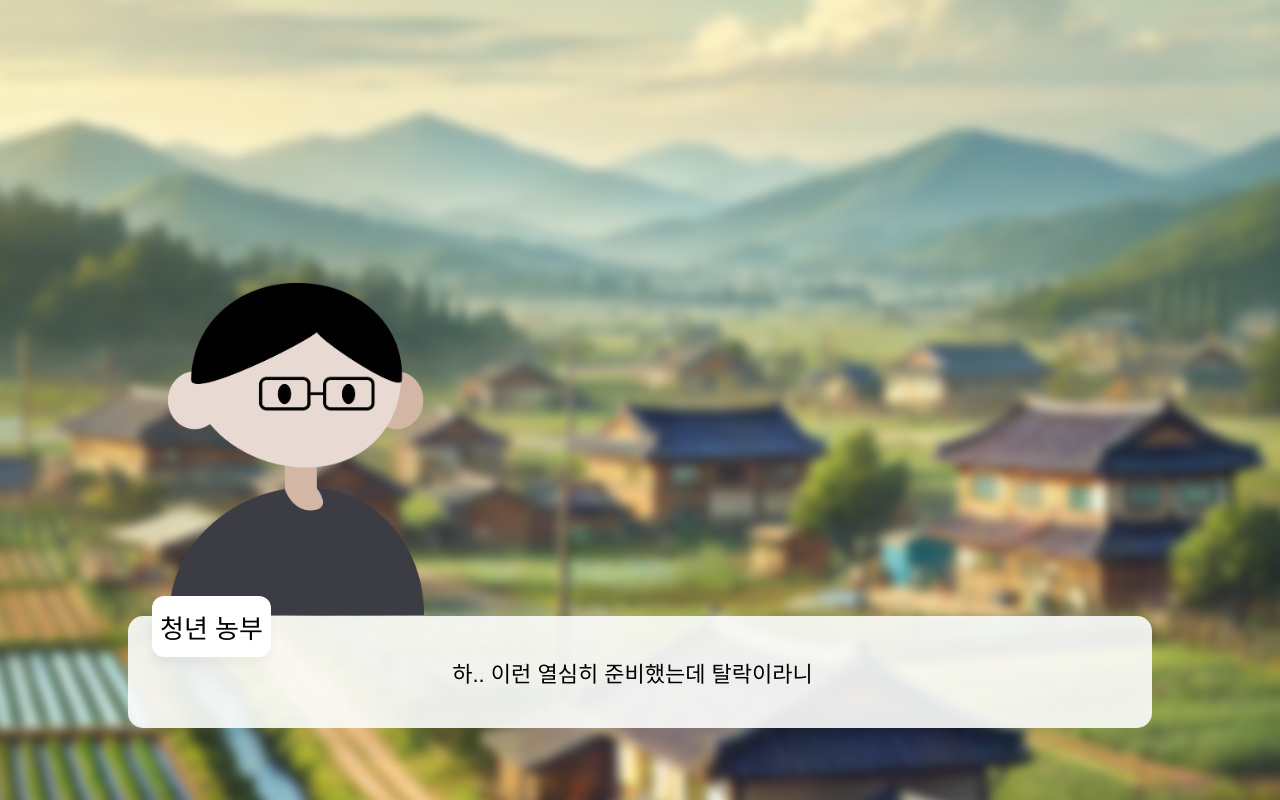
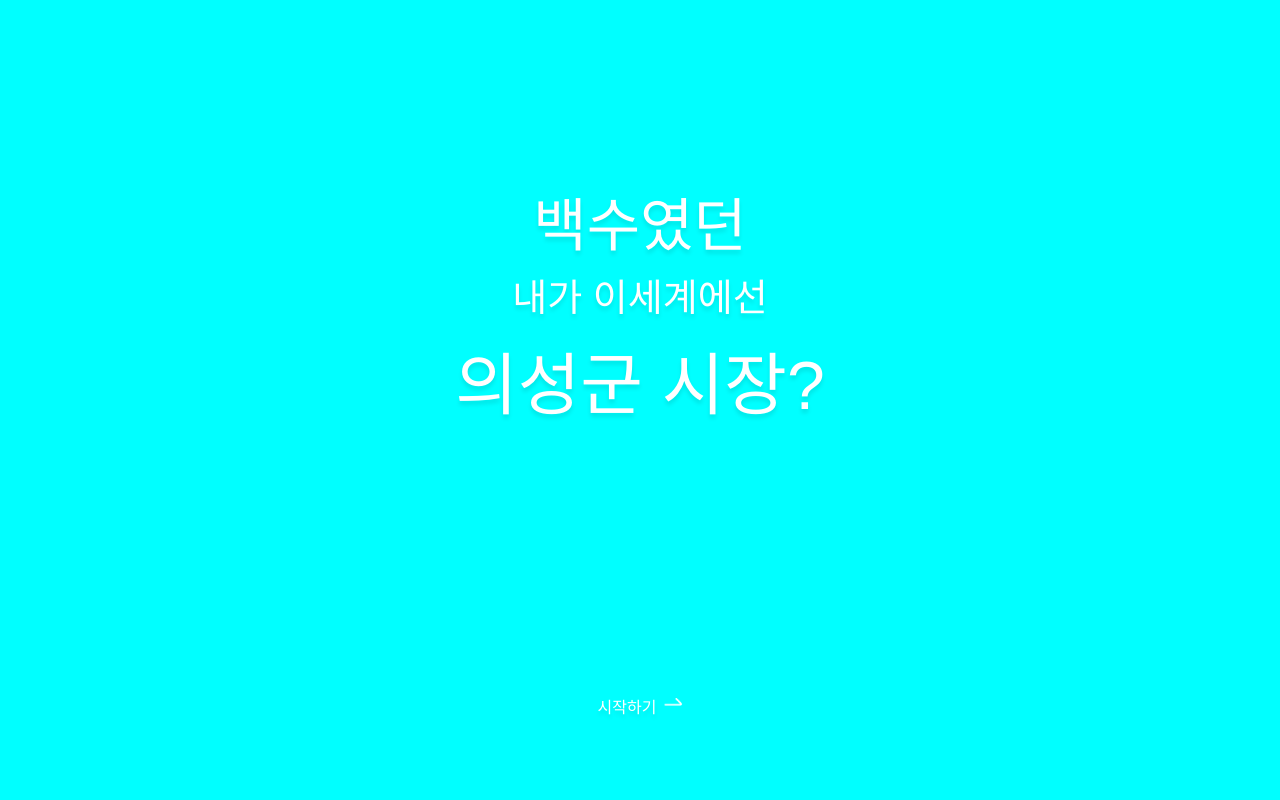
Before and after one commit to hackersground-kr/hg-common-hackergroud, a React (Create React App) app in the folder web/: page / in a window 1280 px wide. Built offline with nearby package versions, Linux system fonts and the light colour scheme; a web font is replaced by a local one.

Commit message:
Create StartPage

```diff
--- a/web/src/App.tsx
+++ b/web/src/App.tsx
@@ -2,13 +2,13 @@ import React from 'react';
 import Preview from "@designsystem/preview/Preview";
 import USColorProvider from "@provider/theme/USColorProvider";
 import {GlobalStyle} from "@style/globalStyle";
-import MainPage from "@src/page/MainPage";
+import StartPage from "@src/page/start/StartPage";
 
 function App() {
     return (
         <USColorProvider>
             <GlobalStyle/>
-            <MainPage/>
+            <StartPage/>
         </USColorProvider>
     );
 }
--- /dev/null
+++ b/web/src/component/Background.tsx
@@ -0,0 +1 @@
+export {};
--- /dev/null
+++ b/web/src/page/start/StartPage.style.ts
@@ -0,0 +1,34 @@
+import styled from 'styled-components';
+
+export const Container = styled.div`
+    display: flex;
+    flex-direction: column;
+    width: 100vw;
+    height: 100vh;
+    background: aqua;
+    align-content: center;
+`;
+
+export const TitleContainer = styled.div`
+    display: flex;
+    flex-direction: column;
+    color: white;
+    align-items: center;
+    margin-top: 14%;
+    text-shadow: 0 4px 4px rgba(0, 0, 0, 0.1);
+`;
+
+export const StartButton = styled.button`
+    display: flex;
+    gap: 8px;
+    position: absolute;
+    border: none;
+    background: none;
+    bottom: 82px;
+    left: 50%;
+    transform: translateX(-50%);
+    font-size: 16px;
+    color: white;
+    text-shadow: 0 4px 4px rgba(0, 0, 0, 0.1);
+    align-content: center;
+`
--- /dev/null
+++ b/web/src/page/start/StartPage.tsx
@@ -0,0 +1,57 @@
+import * as S from './StartPage.style';
+import {useEffect, useState} from "react";
+
+export default function StartPage() {
+
+    const [flow, setFlow] = useState(0);
+
+    useEffect(() => {
+        setTimeout(() => {
+            setFlow(1);
+        }, 900);
+        setTimeout(() => {
+            setFlow(2);
+        }, 1400);
+    }, []);
+
+    return (
+        <S.Container>
+            <S.TitleContainer>
+                <div
+                    style={{
+                        fontSize: 58,
+                    }}
+                    className={'fade-in-up'}
+                >
+                    백수였던
+                </div>
+                {flow >= 1 && (
+                    <div
+                        style={{
+                            fontSize: 38,
+                            marginTop: 4
+                        }}
+                        className={'fade-in-up'}
+                    >
+                        내가 이세계에선
+                    </div>
+                )}
+                {flow >= 2 && (
+                    <div
+                        style={{
+                            fontSize: 68,
+                            marginTop: 8
+                        }}
+                        className={'fade-in-up'}
+                    >
+                        의성군 시장?
+                    </div>
+                )}
+            </S.TitleContainer>
+            <S.StartButton>
+                시작하기
+                <img style={{ marginTop: 4 }} src={'icon/RightArrow.png'} width={18}/>
+            </S.StartButton>
+        </S.Container>
+    );
+}
--- a/web/src/style/globalStyle.ts
+++ b/web/src/style/globalStyle.ts
@@ -19,4 +19,17 @@ export const GlobalStyle = createGlobalStyle`
             visibility: hidden;
         }
     }
+
+    .fade-in-up {
+        opacity: 0; /* 처음에 투명하게 시작 */
+        transform: translateY(20px); /* 약간 아래에서 시작 */
+        animation: fadeInUp 1s ease-out forwards; /* 1초 동안 애니메이션 실행 */
+    }
+
+    @keyframes fadeInUp {
+        to {
+            opacity: 1; /* 완전히 보이게 */
+            transform: translateY(0); /* 제자리로 이동 */
+        }
+    }
 `;
```
Also changed, not shown: web/src/page/main/MainPage.style.ts (added, +67 -0 lines), web/src/page/main/MainPage.tsx (added, +42 -0 lines), web/public/icon/RightArrow.png (added), 1 other file (tests, documents, lock files or other folders).
